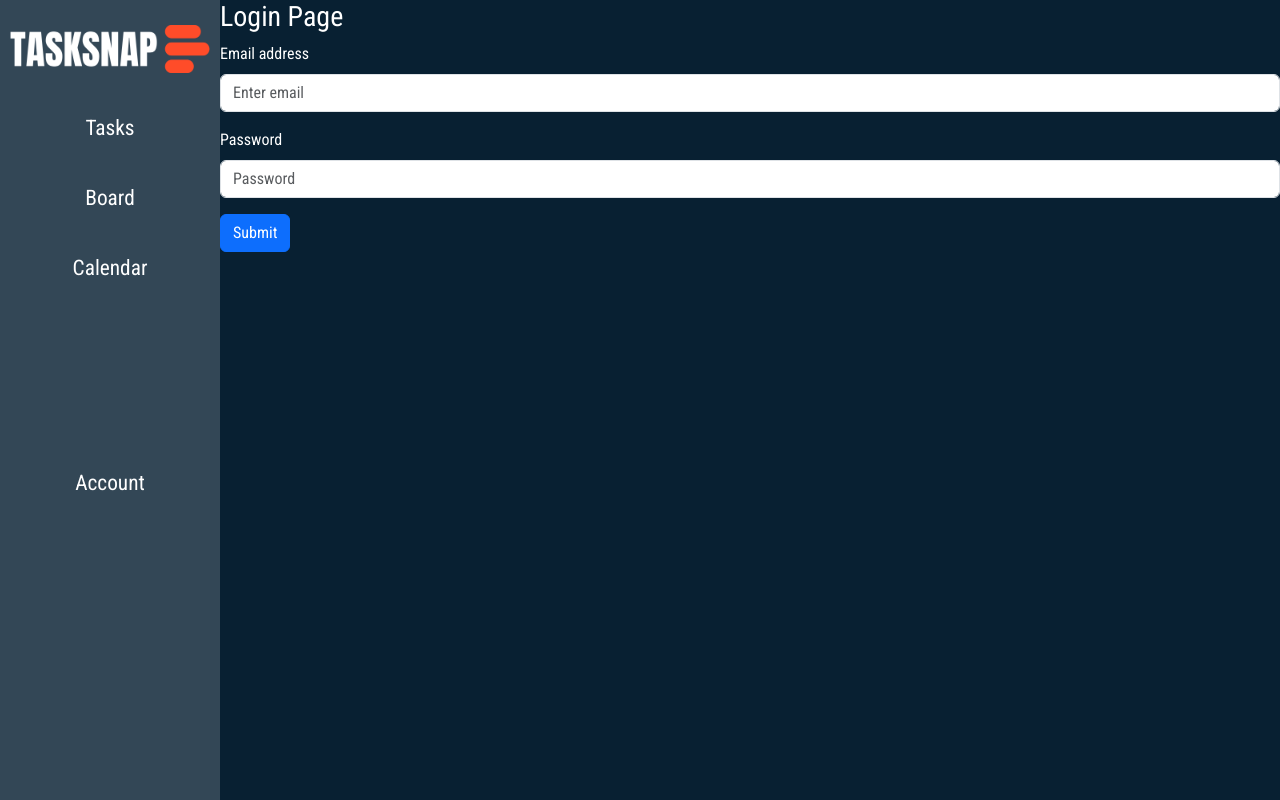
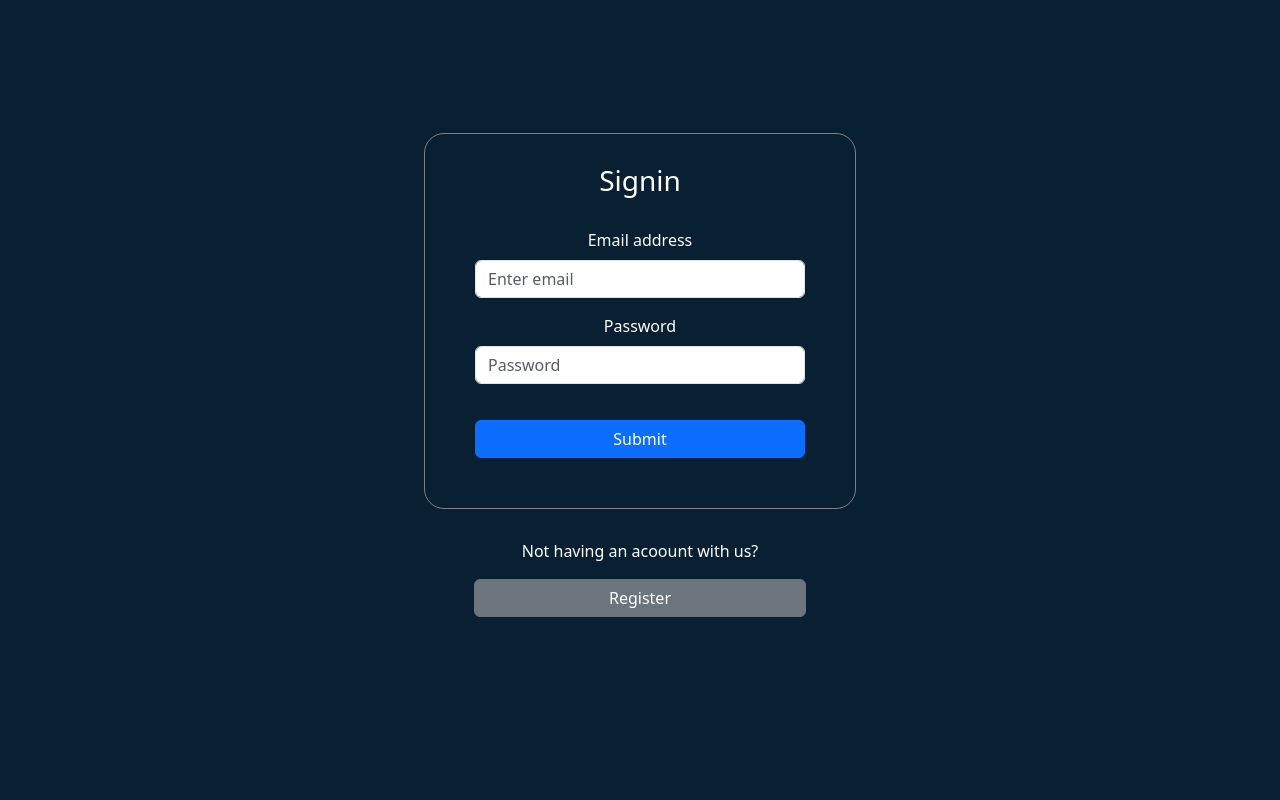
Before and after one commit to thitikl/React_taskSnap, a React (Create React App) app: page /login in a window 1280 px wide. Built offline with nearby package versions, Linux system fonts and the light colour scheme; sample sign-in values are in the browser's storage.

Commit message:
Add NavbarWrapper to the Sidebar
-Login page and register page will not show sidebar
-Add condition to remove token if expired

```diff
--- a/package.json
+++ b/package.json
@@ -12,6 +12,7 @@
     "@testing-library/react": "^13.4.0",
     "@testing-library/user-event": "^13.5.0",
     "bootstrap": "^5.3.1",
+    "jwt-decode": "^4.0.0",
     "moment": "^2.29.4",
     "react": "^18.2.0",
     "react-beautiful-dnd": "^13.1.1",
--- a/src/App.js
+++ b/src/App.js
@@ -1,12 +1,20 @@
 import { BrowserRouter } from "react-router-dom";
 import { useState } from "react";
 import { Toaster } from "react-hot-toast";
+import { Routes, Route } from "react-router-dom";
+import Tasks from "./components/Tasks";
+import Board from "./components/Board";
+import TaskSnapCalendar from "./components/Calendar";
+import LoginPage from "./components/LoginPage";
+import RegisterPage from "./components/RegisterPage";
+import AccountPage from "./components/AccountPage";
+import NavbarWrapper from "./components/NavbarWrapper";
 import moment from "moment";
 
 import data from "./data/MOCK_DATA.json";
 import "./styles.css";
 
-import Sidebar from "./Sidebar";
+import Sidebar from "./components/Sidebar";
 
 // Purpose of this function is to make dates of mock data dynamic on current date. It can be disabled by commenting out this function.
 const mockDataUpdating = () => {
@@ -45,9 +53,29 @@ export default function App() {
     <>
       <BrowserRouter>
         <div className="App">
-          <Sidebar data={tasks} modifyData={setTasks} />
+          <NavbarWrapper>
+            <Sidebar data={tasks} modifyData={setTasks} />
+          </NavbarWrapper>
         </div>
+        <Routes>
+          <Route
+            path="/"
+            element={<Tasks data={tasks} modifyData={setTasks} />}
+          />
+          <Route
+            path="/board"
+            element={<Board data={tasks} modifyData={setTasks} />}
+          />
+          <Route
+            path="/calendar"
+            element={<TaskSnapCalendar data={tasks} modifyData={setTasks} />}
+          />
+          <Route path="/login" element={<LoginPage />} />
+          <Route path="/register" element={<RegisterPage />} />
+          <Route path="/account" element={<AccountPage />} />
+        </Routes>
       </BrowserRouter>
+
       <Toaster position="bottom-center" reverseOrder={false} />
     </>
   );
--- a/src/components/Board.js
+++ b/src/components/Board.js
@@ -4,7 +4,7 @@ import TaskModal from "./TaskModal";
 import { isUserLoggedIn, getToken } from "../utils/auth";
 
 function Board(props) {
-  const [isLoggedIn, _] = useState(isUserLoggedIn);
+  const isLoggedIn = isUserLoggedIn();
 
   if (!isLoggedIn) {
     window.location.href = "/login";
@@ -46,7 +46,7 @@ function Board(props) {
       tasks: null,
     },
   };
-
+  if (data.length > 0) {
     var planTasks = data.filter((task) => task.status === "plan");
     var ongoingTasks = data.filter((task) => task.status === "ongoing");
     var finishedTasks = data.filter((task) => task.status === "finished");
@@ -54,6 +54,7 @@ function Board(props) {
     columns.plan.tasks = planTasks;
     columns.ongoing.tasks = ongoingTasks;
     columns.finished.tasks = finishedTasks;
+  }
 
   var columnOrder = ["plan", "ongoing", "finished"];
 
--- a/src/components/Calendar.js
+++ b/src/components/Calendar.js
@@ -8,7 +8,7 @@ import { isUserLoggedIn } from "../utils/auth";
 const localizer = momentLocalizer(moment);
 
 export default function TaskSnapCalendar(props) {
-  const [isLoggedIn, setIsLoggedIn] = useState(isUserLoggedIn());
+  const isLoggedIn = isUserLoggedIn();
 
   if (!isLoggedIn) {
     window.location.href = "/login";
--- a/src/components/LoginPage.js
+++ b/src/components/LoginPage.js
@@ -32,9 +32,9 @@ const LoginPage = (props) => {
   };
 
   return (
-    <div className="content">
-      <h1>Login Page</h1>
-      <Form onSubmit={handleSubmit}>
+    <div className="content" id="login">
+      <Form onSubmit={handleSubmit} className="form-wrapper">
+        <h1>Signin</h1>
         <Form.Group className="mb-3" controlId="formBasicEmail">
           <Form.Label>Email address</Form.Label>
           <Form.Control type="email" placeholder="Enter email" />
@@ -47,6 +47,12 @@ const LoginPage = (props) => {
           Submit
         </Button>
       </Form>
+      <div className="form-wrapper">
+        <p>Not having an acoount with us?</p>
+        <a href="/register">
+          <Button variant="secondary">Register</Button>
+        </a>
+      </div>
     </div>
   );
 };
--- /dev/null
+++ b/src/components/NavbarWrapper.js
@@ -0,0 +1,20 @@
+import { useState, useEffect } from "react";
+import { useLocation } from "react-router";
+
+const NavbarWrapper = ({ children }) => {
+  const location = useLocation();
+  const notShowNavbar = ["/login", "/register"];
+  const [showNavbar, setShowNavbar] = useState(true);
+
+  useEffect(() => {
+    if (notShowNavbar.includes(location.pathname)) {
+      setShowNavbar(false);
+    } else {
+      setShowNavbar(true);
+    }
+  }, [location]);
+
+  return <>{showNavbar && children}</>;
+};
+
+export default NavbarWrapper;
--- a/src/Sidebar.js
+++ b/src/components/Sidebar.js
@@ -1,22 +1,15 @@
-import { useState, useEffect } from "react";
-import { Routes, Route, NavLink } from "react-router-dom";
-import Board from "./components/Board";
-import TaskSnapCalendar from "./components/Calendar";
-import Tasks from "./components/Tasks";
-import LoginPage from "./components/LoginPage";
-import RegisterPage from "./components/RegisterPage";
-import AccountPage from "./components/AccountPage";
-import fullLogo from "./img/full-logo.png";
+import { NavLink } from "react-router-dom";
+import fullLogo from "../img/full-logo.png";
 
 // Bootstrap components
 import Container from "react-bootstrap/Container";
 import Nav from "react-bootstrap/Nav";
 import Navbar from "react-bootstrap/Navbar";
 import Offcanvas from "react-bootstrap/Offcanvas";
-import { isUserLoggedIn } from "./utils/auth";
+import { isUserLoggedIn } from "../utils/auth";
 
 export default function Sidebar(props) {
-  const [isLoggedIn, setIsLoggedIn] = useState(isUserLoggedIn());
+  var isLoggedIn = isUserLoggedIn();
 
   return (
     <>
@@ -70,25 +63,7 @@ export default function Sidebar(props) {
           </Navbar.Offcanvas>
         </Container>
       </Navbar>
-      <Routes>
-        <Route
-          path="/"
-          element={<Tasks data={props.data} modifyData={props.modifyData} />}
-        />
-        <Route
-          path="/board"
-          element={<Board data={props.data} modifyData={props.modifyData} />}
-        />
-        <Route
-          path="/calendar"
-          element={
-            <TaskSnapCalendar data={props.data} modifyData={props.modifyData} />
-          }
-        />
-        <Route path="/login" element={<LoginPage />} />
-        <Route path="/register" element={<RegisterPage />} />
-        <Route path="/account" element={<AccountPage />} />
-      </Routes>
+
     </>
   );
 }
--- a/src/components/Tasks.js
+++ b/src/components/Tasks.js
@@ -10,7 +10,7 @@ import { getToken, isUserLoggedIn } from "../utils/auth";
 // https://palett.es/
 
 export default function Tasks(props) {
-  const [isLoggedIn, setIsLoggedIn] = useState(isUserLoggedIn());
+  const isLoggedIn = isUserLoggedIn();
 
   if (!isLoggedIn) {
     window.location.href = "/login";
--- a/src/styles.css
+++ b/src/styles.css
@@ -468,3 +468,38 @@ https://www.flaticon.com/packs/presentations-10?word=training
     min-height: 100%;
   }
 }
+
+/* ############################################################# */
+
+/* ##### */
+/* login */
+/* ##### */
+
+#login {
+  text-align: center;
+  padding: 100px !important;
+  display: flex;
+  justify-content: center;
+  align-items: center;
+  flex-direction: column;
+
+  h1 {
+    margin-bottom: 30px;
+  }
+  .form-wrapper {
+    width: 40%;
+    min-width: 400px;
+    padding: 30px 50px 50px;
+  }
+
+  form {
+    border: 1px solid gray;
+    border-radius: 20px;
+    .btn-primary {
+      margin-top: 20px;
+    }
+  }
+  .btn {
+    width: 100% !important;
+  }
+}
--- a/src/utils/auth.js
+++ b/src/utils/auth.js
@@ -1,5 +1,17 @@
+import { jwtDecode } from "jwt-decode";
+
 export const isUserLoggedIn = () => {
-  return !!localStorage.getItem("token");
+  const token = localStorage.getItem("token");
+  if (!token) {
+    return false;
+  }
+  const decodedToken = jwtDecode(token);
+  const currentTime = Date.now() / 1000;
+  if (decodedToken.exp < currentTime) {
+    localStorage.removeItem("token");
+    return false;
+  }
+  return true;
 };
 
 export const getToken = () => {
```
Also changed, not shown: 1 other file (tests, documents, lock files or other folders). Lines whose indentation alone changed are shown as unchanged.
